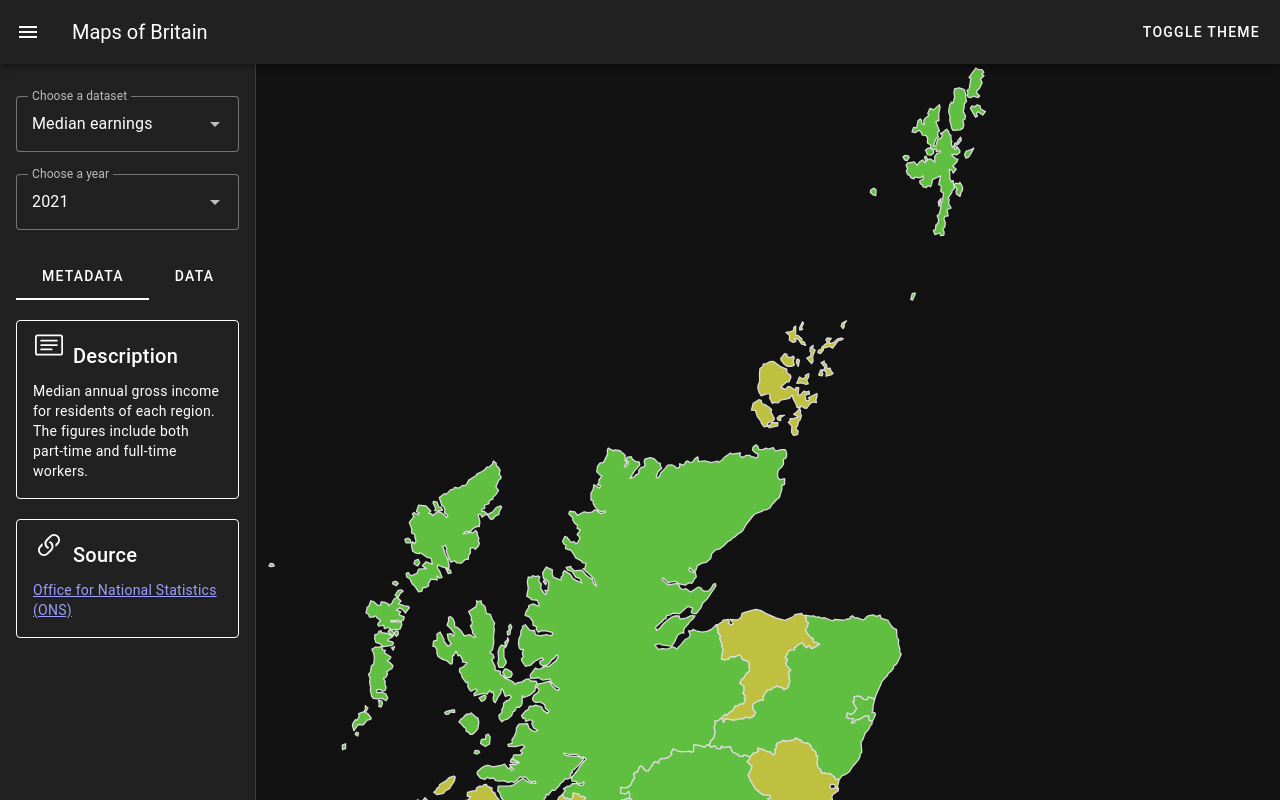
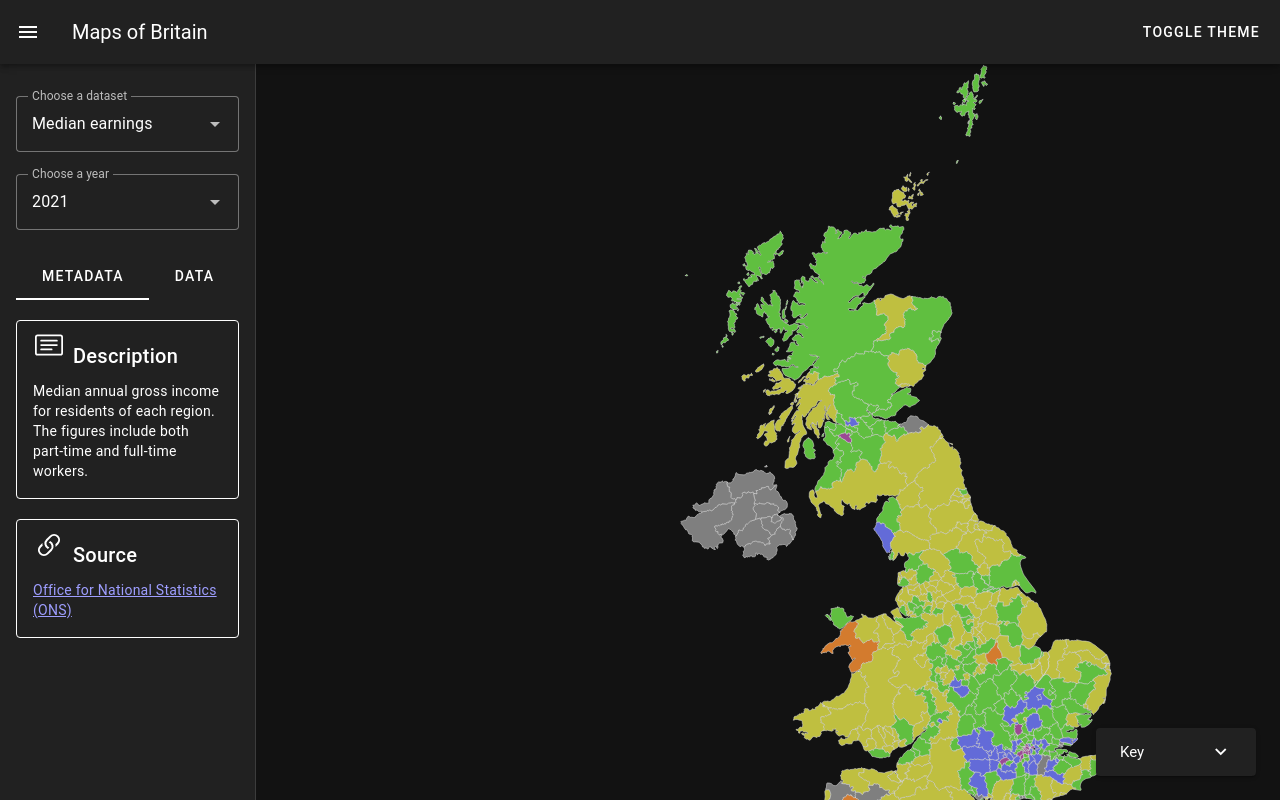
Before and after one commit to ilkutkutlar/uk-regional-data-visualiser, a Vue app: page / in a window 1280 px wide. Shown: the top 800 px of the page. Built offline with nearby package versions, Linux system fonts and the light colour scheme.

Commit message:
fix the sizing of the SVG map

```diff
--- a/src/App.vue
+++ b/src/App.vue
@@ -67,8 +67,8 @@ export default {
       </v-navigation-drawer>
 
       <v-main>
-        <!-- <KeyWindow />
-        <InfoPanel /> -->
+        <KeyWindow />
+        <InfoPanel />
         <RegionsMap v-if="current.dataset.isDataDownloaded" />
       </v-main>
     </v-layout>
--- a/src/components/partials/SvgContainer.vue
+++ b/src/components/partials/SvgContainer.vue
@@ -71,7 +71,9 @@ export default {
     loadSvgMap() {
       d3.xml(this.svgFilePath).then((svgData) => {
         this.svgContainer.node().innerHTML = "";
-        svgData.documentElement.classList.add("full-page");
+        svgData.documentElement.setAttribute("width", "100%");
+        svgData.documentElement.setAttribute("height", "100%");
+        svgData.documentElement.setAttribute("style", "position: absolute");
         this.svgContainer.node().append(svgData.documentElement);
 
         this.setZoom();
@@ -117,13 +119,6 @@ export default {
   }
 }
 
-.full-page {
-  width: 100%;
-  height: 100%;
-  top: 0;
-  left: 0;
-}
-
 .end-0 {
   right: 0 !important;
 }
```
